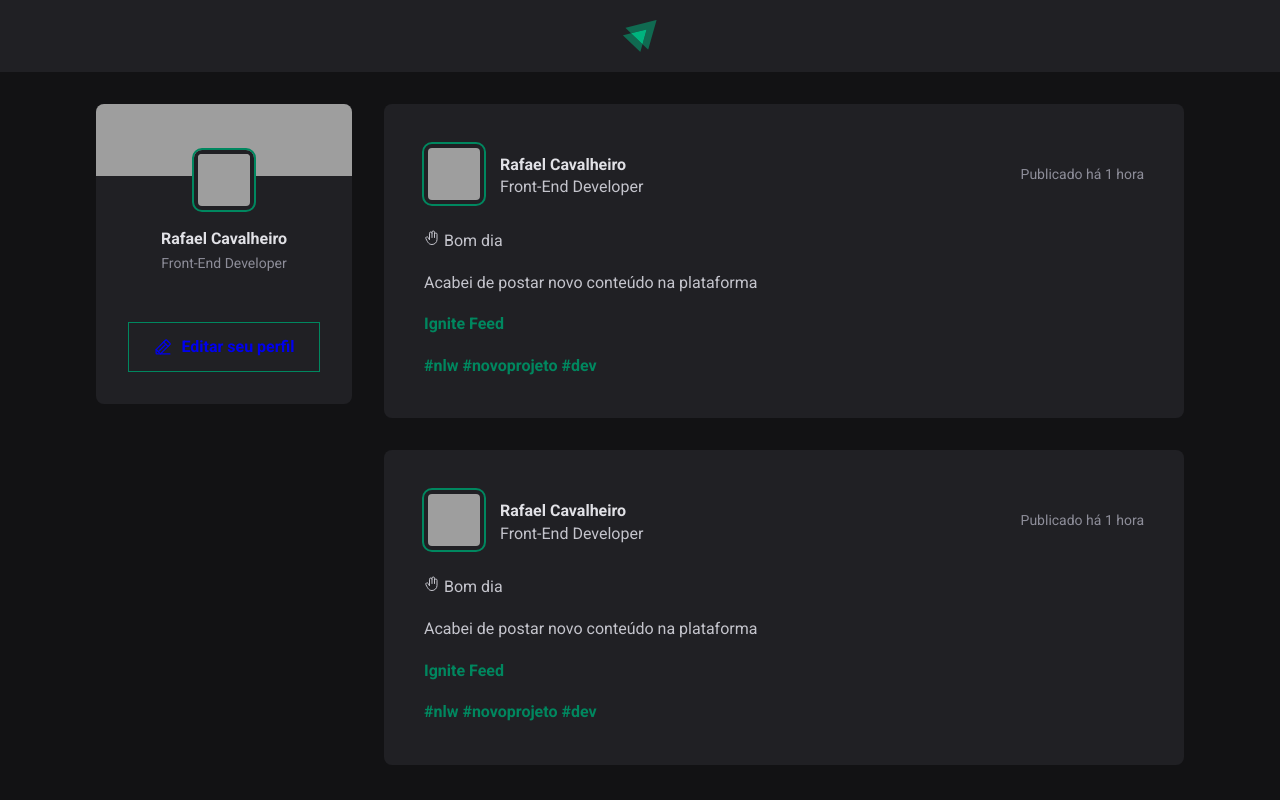
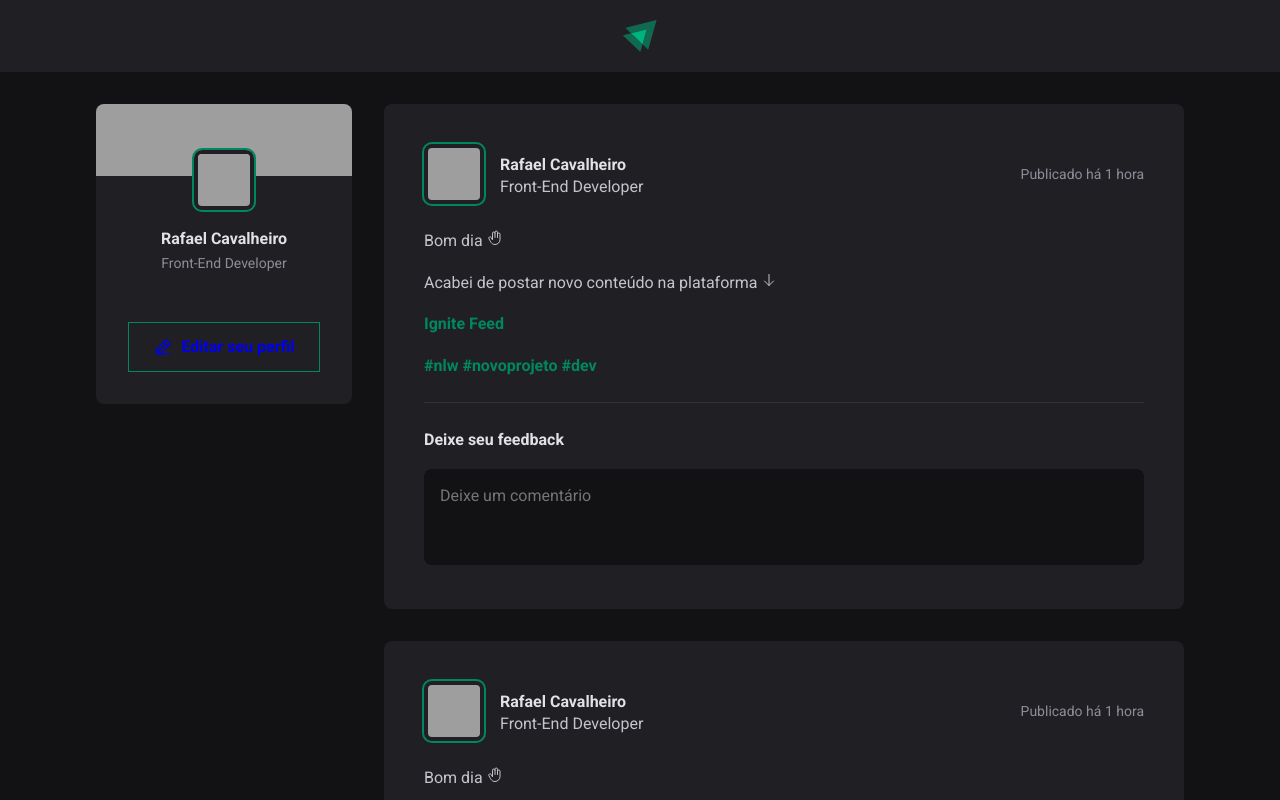
Before and after one commit to rafcavalheiro/Ignite-Feed, a React (Vite) app: page / in a window 1280 px wide. Shown: the top 800 px of the page. Built offline with nearby package versions, Linux system fonts and the light colour scheme; grey boxes are pictures that could not be loaded.

Commit message:
Formulário de comentário

```diff
--- a/src/components/Post.jsx
+++ b/src/components/Post.jsx
@@ -1,4 +1,4 @@
-import { Hand, HandPointing } from "phosphor-react"
+import { ArrowDown, Hand, HandPointing } from "phosphor-react"
 import styles from "./Post.module.css"
 
 export function Post(){
@@ -15,11 +15,22 @@
                 <time title="30 de junho as 11:15h" dateTime="2022-06-30 11:15:30">Publicado há 1 hora</time>
             </header>
             <div className={styles.content}>
-                <p> <Hand/> Bom dia </p>
-                <p>Acabei de postar novo conteúdo na plataforma </p>
+                <p>Bom dia  <Hand/>  </p>
+                <p>Acabei de postar novo conteúdo na plataforma <ArrowDown/> </p>
                 <p> <a href=""> Ignite Feed</a> </p>
                 <p> <a href="">#nlw #novoprojeto #dev </a> </p>
             </div>
+
+            <form className={styles.commentForm}>
+            <strong>Deixe seu feedback</strong>
+            <textarea placeholder="Deixe um comentário"
+            />
+            <footer>
+                <button type="submit">Publicar</button>
+            </footer>
+
+            </form>
+
         </article>
     )
 }
--- a/src/components/Post.module.css
+++ b/src/components/Post.module.css
@@ -65,3 +65,55 @@
 .content a:hover {
     color: var(--green-300);
 }
+
+.commentForm{
+    width: 100%;
+    margin-top: 1.5rem;
+    padding-top: 1.5rem;
+    border-top: 1px solid var(--gray-600);
+}
+
+.commentForm > strong {
+    line-height: 1.6;
+    color: var(--gray-100);
+}
+
+.commentForm textarea {
+    width: 100%;
+    background: var(--gray-900);
+    border: 0;
+    resize: none;
+    height: 6rem;
+    padding: 1rem;
+    border-radius: 8px;
+    color: var(--gray-100);
+    line-height: 1.4rem;
+    margin-top: 1rem;
+}
+
+.commentForm footer {
+    visibility: hidden;
+    max-height: 0;
+}
+
+.commentForm:focus-within footer {
+    visibility: visible;
+    max-height: none;
+}
+
+.commentForm button[type=submit]{
+    padding: 1rem 1.5rem;
+    margin-top: 1rem;
+    border-radius: 8px;
+    border: 0;
+    background: var(--green-500);
+    color: var(--white);
+    font-weight: bold;
+    cursor: pointer;
+
+    transition: background-color 0.1s;
+}
+
+.commentForm button[type=submit]:hover{
+    background: var(--green-300);
+}
--- a/src/global.css
+++ b/src/global.css
@@ -10,6 +10,11 @@
 
     --green-300: #00B37E;
     --green-500: #00875f;
+}
+
+:focus {
+    outline: transparent;
+    box-shadow: 0 0 0 2px var(--green-500);
 }
 
 * {
```
